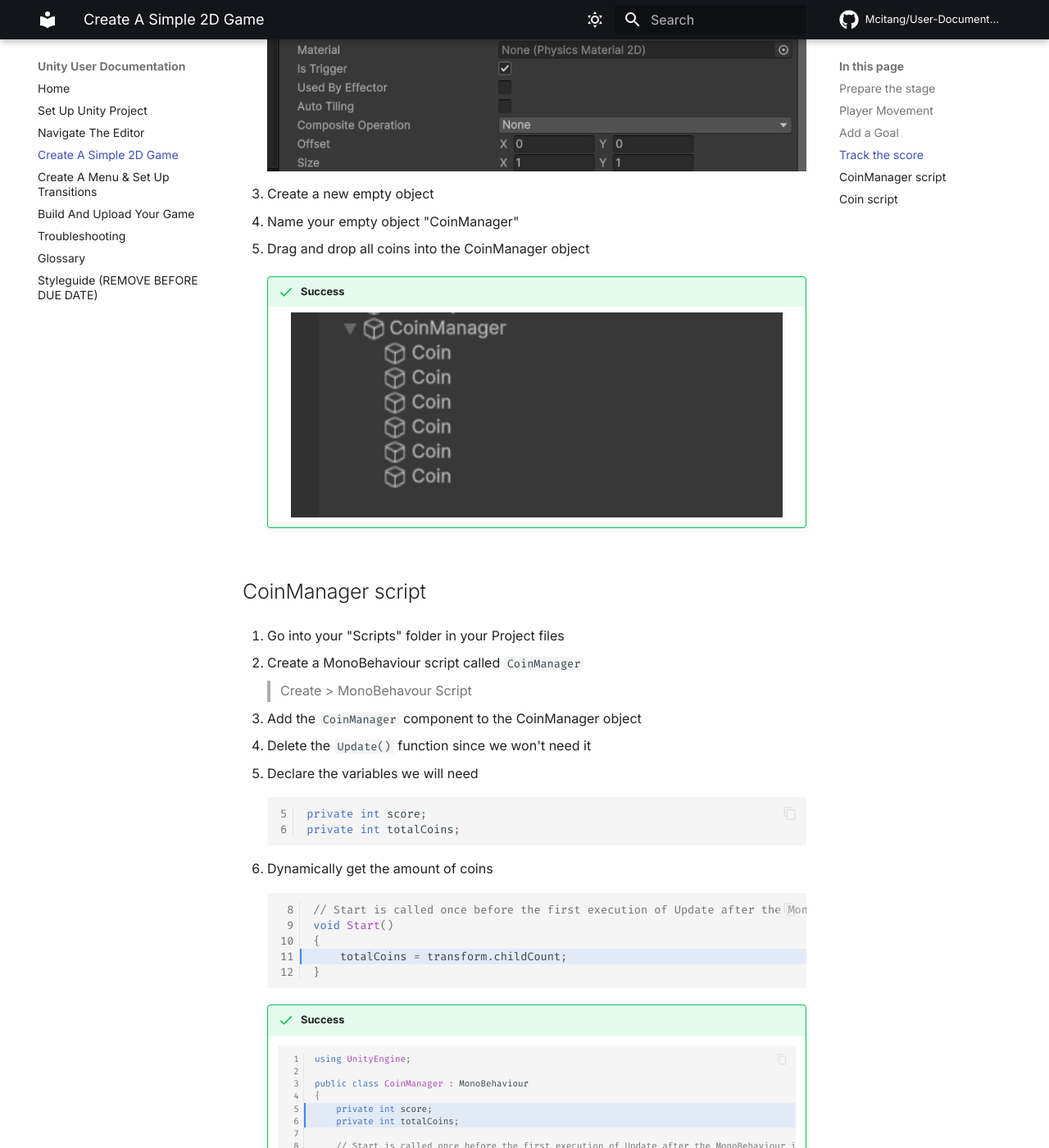
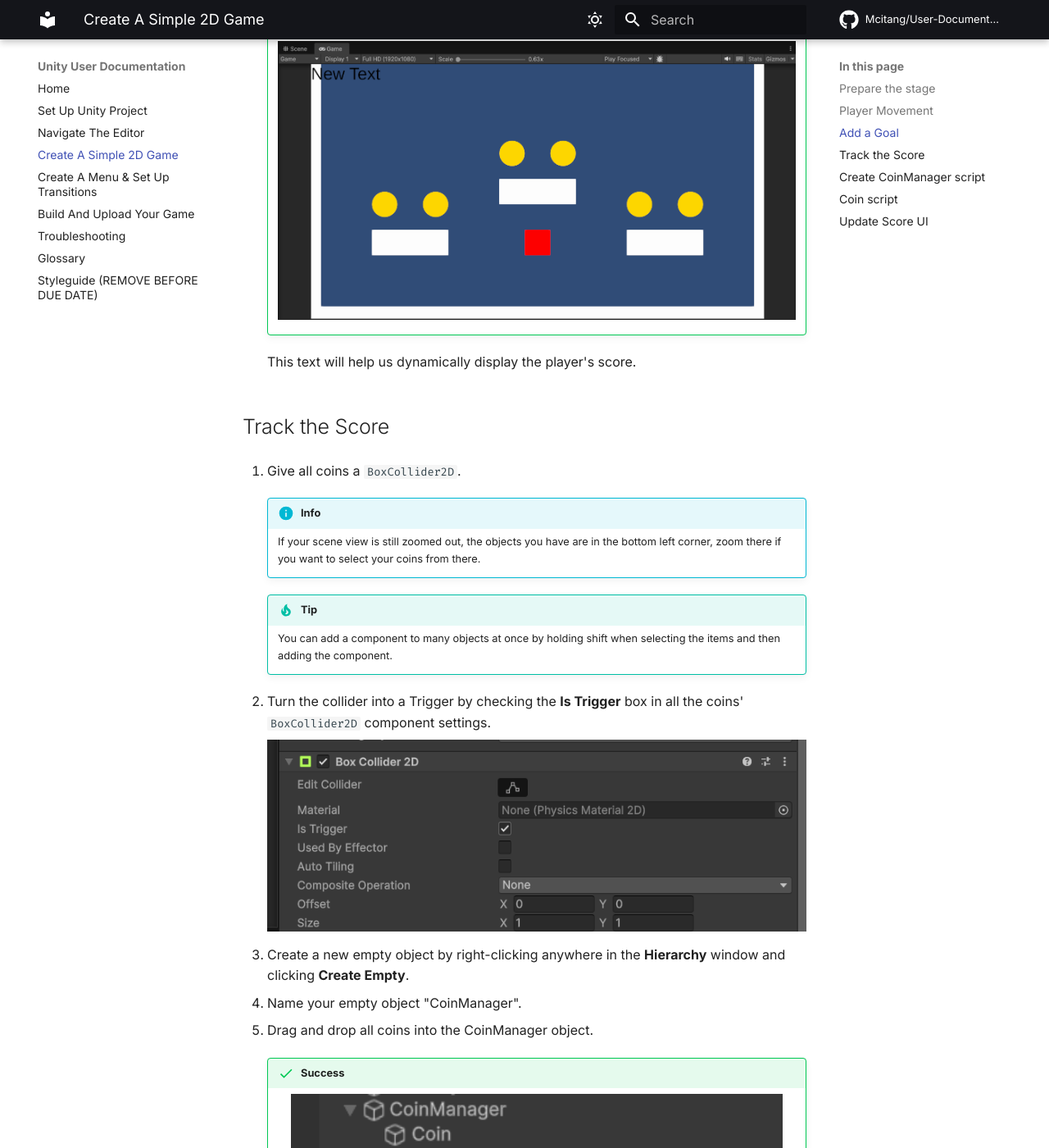
Before and after one commit to Mcitang/User-Documentation, an MkDocs documentation site: the page built from docs/make-game.md, in a window 1280 px wide and 1400 px high, scrolled down 11734 px. Shown: the whole window at 82% size. Built offline with MkDocs 1.6.1 and Material for MkDocs 9.7.7, drawn with Linux system fonts in a browser that asks for light colours; emoji names are drawn with the system emoji font; comment, search, counter and statistics services are not loaded; some of the changed text lies outside the part shown.

Commit message:
Add image and instructions

````diff
--- a/docs/make-game.md
+++ b/docs/make-game.md
@@ -74,7 +74,7 @@
 
 Unity will ask to restart the editor, then the legacy input system will be active.
 
-### Movement time!
+### Add Movement!
 
 1. Create a Scripts folder by right clicking anywhere in the Project files section.
     > Create > Folder
@@ -287,7 +287,7 @@
 
 ## Add a Goal
 
-### Coins
+### Create Coins
 1. Add a circle sprite to the scene.
     > 2D Object > Sprite > Circle
 
@@ -305,7 +305,7 @@
 
     The win condition for the game will be to collect all the coins.
 
-### Coins User Interface (UI)
+### Create Coins User Interface (UI)
 
 1. Add a label to the scene by right clicking in the **Hierarchy** window
 
@@ -359,37 +359,42 @@
 
     This text will help us dynamically display the player's score.
 
-## Track the score
+## Track the Score
 
-1. Give all coins a `BoxCollider2D`
+1. Give all coins a `BoxCollider2D`.
+
+    !!! info
+        If your scene view is still zoomed out, the objects you have are in the bottom left corner, zoom there if you want to select your coins from there.
 
     !!! tip
-        You can add a component to many objects at once by holding shift when selecting the items and then adding the component
+        You can add a component to many objects at once by holding shift when selecting the items and then adding the component.
 
-1. Turn the collider into a Trigger by checking _Is Trigger_ in all the coins' `BoxCollider2D`
+1. Turn the collider into a Trigger by checking the **Is Trigger** box in all the coins' `BoxCollider2D` component settings.
 
     ![Trigger BoxCollider2D][trigger-image]
 
-1. Create a new empty object
+1. Create a new empty object by right-clicking anywhere in the **Hierarchy** window and clicking **Create Empty**.
 
-1. Name your empty object "CoinManager"
+1. Name your empty object "CoinManager".
 
-1. Drag and drop all coins into the CoinManager object
+1. Drag and drop all coins into the CoinManager object.
 
     !!! success
         ![CoinManager with Coins inside][coin-manager-image]{ style="height: 250px;", .center }
 
-## CoinManager script
+## Create CoinManager script
 
-1. Go into your "Scripts" folder in your Project files
+1. Go into your "Scripts" folder in your Project files.
 
-1. Create a MonoBehaviour script called `CoinManager`
+1. Create a MonoBehaviour script called `CoinManager`.
 
     > Create > MonoBehavour Script
 
-1. Add the `CoinManager` component to the CoinManager object
+1. Add the `CoinManager` script component to the CoinManager object's **Inspector** window.
 
-1. Delete the `Update()` function since we won't need it
+1. Open the CoinManager script by double-clicking on it.
+
+1. Delete the `Update()` function since we won't need it.
 
 1. Declare the variables we will need
 
@@ -426,28 +431,30 @@
         }
         ```
 
-1. Save your changes by pressing ++ctrl+s++
+1. Save your changes by pressing ++ctrl+s++.
 
-1. Minimize Visual Studio
+1. Minimize Visual Studio.
 
-1. Save your Unity project by pressing ++ctrl+s++
+1. Save your Unity project by pressing ++ctrl+s++.
 
 ## Coin script
 
-1. Go into your "Scripts" folder in your Project files
+1. Go into your "Scripts" folder in your Project files.
 
-1. Create a MonoBehaviour script called `Coin`
+1. Create a MonoBehaviour script called `Coin`.
 
     > Create > MonoBehavour Script
 
-1. Add the `Coin` script to all the coins
+1. Add the `Coin` script to all the coins.
 
     !!! tip
-        You can add a component to many objects at once by holding shift when selecting the items and then adding the component
+        You can add a component to many objects at once by holding shift when selecting the items and then adding the component.
 
-1. Delete the `Update()` method from `Coin`
+1. Open the `Coin` script file.
 
-1. Assign the `CoinManager` to `Coin` in the `Start()` method
+1. Delete the `Update()` method from `Coin`.
+
+1. Assign the `CoinManager` to `Coin` in the `Start()` method.
 
     ```C# linenums="7"
     void Start()
@@ -505,7 +512,7 @@
 1. Save your changes by pressing ++ctrl+s++
 
     !!! success
-        Completed coin script
+        Completed coin script:
 
         ```C# linenums="1"
         using UnityEngine;
@@ -528,7 +535,38 @@
         ```
 
 
-1. When the score is equal to the amount of coins, the player collected them all and they win!
+    !!! success
+        CoinManager script at this point:
+        ```C# linenums="1"
+        using UnityEngine;
+
+        public class CoinManager : MonoBehaviour
+        {
+            private int score;
+            private int totalCoins;
+
+            public void addToScore(int add = 1)
+            {
+                score += add;
+                Debug.Log("Score: " + score);
+
+                if (score >= totalCoins)
+                {
+                    Debug.Log("You win!");
+                }
+            }
+
+            // Start is called once before the first execution of Update after the MonoBehaviour is created
+            void Start()
+            {
+                totalCoins = transform.childCount;
+            }
+        }
+
+        ```
+
+
+    When the score is equal to the amount of coins, the player collected them all and they win!
 
     ```C# linenums="16" hl_lines="6-9"
     public void addToScore(int add = 1)
@@ -543,18 +581,19 @@
     }
     ```
 
-1. Save your changes by pressing ++ctrl+s++
+1. Save your changes in Visual Studio by pressing ++ctrl+s++.
 
 Now your game can be won! Let's update the UI to show the score.
 
+## Update Score UI
 
-1. Declare a public `TextMeshProUGUI` variable
+1. Declare a public `TextMeshProUGUI` variable at the top of your `CoinManager` script file.
 
     ```C# linenums="4"
     public TextMeshProUGUI scoreLabel;
     ```
 
-1. Update the addScore function to update the score
+1. Update the addScore function to update the score.
 
     ```C# linenums="16" hl_lines="4"
     public void addToScore(int add = 1)
@@ -569,7 +608,7 @@
     }
     ```
 
-1. Save your changes by pressing ++ctrl+s++
+1. Save your changes by pressing ++ctrl+s++.
 
     ???+ success
 
@@ -602,19 +641,19 @@
         }
         ```
 
-1. Minimize Visual Studio
+1. Minimize Visual Studio.
 
-1. Drag and drop the text label in your scene's canvas into the "Score Label" slot in the `CoinManager` component, in the inspector
+1. Drag and drop the text label in your scene's canvas into the "Score Label" slot in the `CoinManager` component, in the **Inspector** window.
 
 
     !!! success
         ![Score Label variable][score-label-image]{ .center }
 
-1. Save your Unity project by pressing ++ctrl+s++
+1. Save your Unity project by pressing ++ctrl+s++.
 
-1. Run the game and collect all coins
+1. Run the game and collect all coins.
 
-    Once you collect all the coins, the console should say "You win!"
+    Once you collect all the coins, the console tab at the bottom should say "You win!".
 
 
 
````
Also changed, not shown: docs/assets/make-game/freeze-rotation.png (added).
